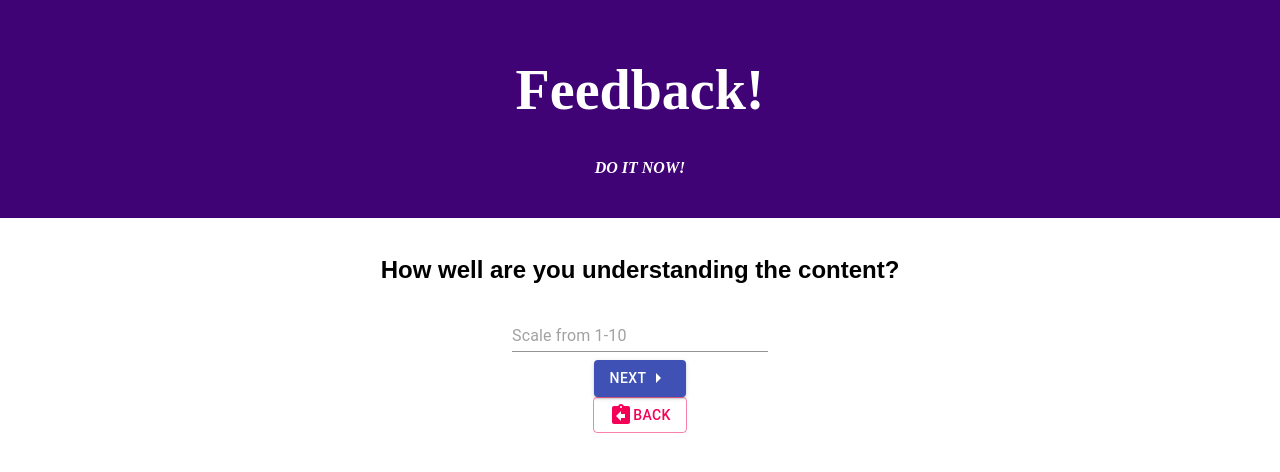
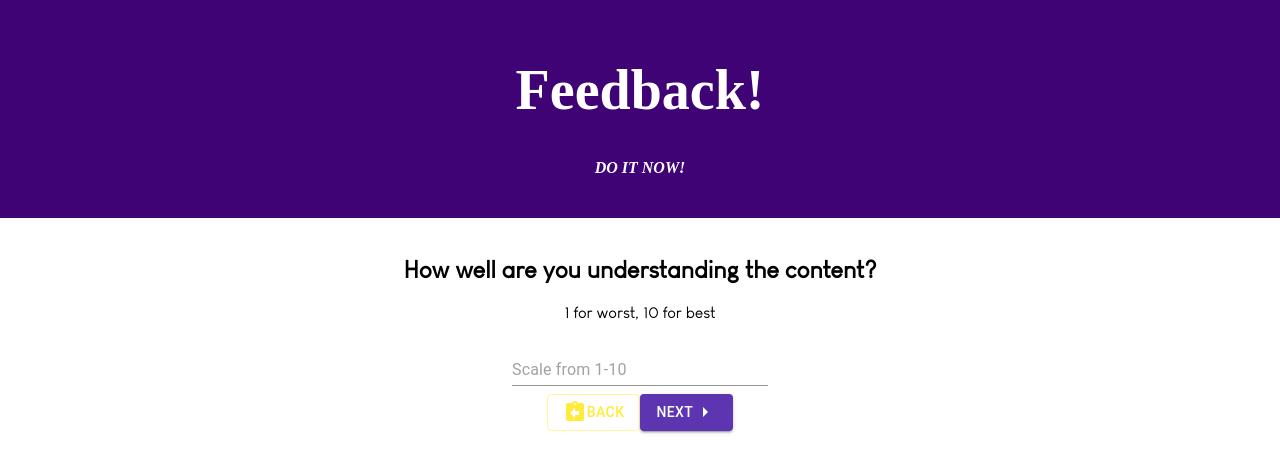
Before and after one commit to andydubois/feedback_loop_dubois, a React (Create React App) app: page /#/understanding in a window 1280 px wide. Shown: the top 472 px of the page. Built offline with nearby package versions, Linux system fonts and the light colour scheme; a web font is replaced by a local one.

Commit message:
added theme to app.js

```diff
--- a/src/components/App/App.css
+++ b/src/components/App/App.css
@@ -2,6 +2,12 @@
      font-family: educatedDeers;
      src: url(../../fonts/couture-bld.otf);
  }
+
+ @font-face {
+     font-family: cafe;
+     src: url(../../fonts/LouisGeorgeCafe.ttf);
+ }
+
 
 .App {
   text-align: center;
@@ -34,3 +40,7 @@
 .nextButton {
   margin: 1000px;
 }
+
+.content {
+font-family: cafe;
+}
--- a/src/components/App/App.js
+++ b/src/components/App/App.js
@@ -5,16 +5,31 @@ import { HashRouter as Router, Route } from "react-router-dom";
 //Components
 import Feedback from "../Feedback/Feedback";
 import Understanding from "../Understanding/Understanding";
-import Support from "../Support/Support"
-import Comments from "../Comments/Comments"
-import Review from "../Review/Review"
-import Success from "../Success/Success"
-import Admin from "../Admin/Admin"
+import Support from "../Support/Support";
+import Comments from "../Comments/Comments";
+import Review from "../Review/Review";
+import Success from "../Success/Success";
+import Admin from "../Admin/Admin";
+import { createMuiTheme, MuiThemeProvider } from "@material-ui/core/styles";
+
+const theme = createMuiTheme({
+  palette: {
+    primary: {
+      main: "#5e35b1"
+    },
+    secondary: {
+      light: "#ffff72",
+      main: "#ffeb3b"
+    }
+  }
+});
+
 
 class App extends Component {
   render() {
     return (
       <div className='App'>
+        <MuiThemeProvider theme={theme}>
           <Router>
             <header className='App-header'>
               <h1 className='App-title'>Feedback!</h1>
@@ -23,14 +38,17 @@ class App extends Component {
               </h4>
             </header>
             <br />
+            <div className='content'>
               <Route exact path='/' component={Feedback} />
               <Route path='/understanding' component={Understanding} />
               <Route path='/support' component={Support} />
-          <Route path='/comments' component={Comments}/>
-          <Route path='/review' component={Review}/>
+              <Route path='/comments' component={Comments} />
+              <Route path='/review' component={Review} />
               <Route path='/success' component={Success} />
               <Route path='/admin' component={Admin} />
+            </div>
           </Router>
+        </MuiThemeProvider>
       </div>
     );
   }
--- a/src/components/Comments/Comments.jsx
+++ b/src/components/Comments/Comments.jsx
@@ -7,6 +7,7 @@ import Button from "@material-ui/core/Button";
 import { ArrowRightSharp } from "@material-ui/icons";
 import { Assignment } from "@material-ui/icons";
 import InputAdornment from "@material-ui/core/InputAdornment";
+import { AssignmentReturn } from "@material-ui/icons";
 
 class Comments extends Component {
   //local state
@@ -56,6 +57,13 @@ class Comments extends Component {
           />
           <br />
           <Button
+            variant='outlined'
+            color='secondary'
+            onClick={this.handleBackButton}>
+            <AssignmentReturn />
+            BACK
+          </Button>
+          <Button
             className='nextButton'
             variant='contained'
             color='primary'
@@ -63,7 +71,6 @@ class Comments extends Component {
             NEXT <ArrowRightSharp />
           </Button>
         </form>
-        <button onClick={this.handleBackButton}>BACK</button>
       </div>
     );
   }
--- a/src/components/Feedback/Feedback.jsx
+++ b/src/components/Feedback/Feedback.jsx
@@ -5,6 +5,7 @@ import { connect } from "react-redux";
 import TextField from "@material-ui/core/TextField";
 import Button from "@material-ui/core/Button";
 import {ArrowRightSharp} from "@material-ui/icons";
+import { Undo } from "@material-ui/icons";
 
 class Feedback extends Component {
   //local state
@@ -42,6 +43,7 @@ class Feedback extends Component {
     return (
       <div>
         <h2>How are you feeling today?</h2>
+        <p>1 for worst, 10 for best</p>
         <form onSubmit={this.handleSubmit}>
           <TextField
             className='scoreInputField'
@@ -55,9 +57,16 @@ class Feedback extends Component {
           <br />
           <Button
             variant='contained'
+            color='secondary'
+            onClick={this.handleBackButton}>
+            <Undo />
+            BACK
+          </Button>
+          <Button
+            className='nextButton'
+            variant='contained'
             color='primary'
-            type='submit'
-            className='nextButton'>
+            type='submit'>
             NEXT <ArrowRightSharp />
           </Button>
         </form>
--- a/src/components/Review/Review.jsx
+++ b/src/components/Review/Review.jsx
@@ -1,6 +1,10 @@
 import React, { Component } from "react";
 import { connect } from "react-redux";
 import axios from "axios";
+
+//Material UI components
+import { Send } from "@material-ui/icons";
+import Button from "@material-ui/core/Button";
 
 class Review extends Component {
   state = {
@@ -13,19 +17,20 @@ class Review extends Component {
   };
 
   componentDidMount() {
-    console.log(this.state.feedback)
+    console.log(this.state.feedback);
   }
 
-  handleSubmit = (event) => {
-      axios.post('/feedback', this.state.feedback)
+  handleSubmit = event => {
+    axios
+      .post("/feedback", this.state.feedback)
       .then(response => {
-          console.log('successful post of object:', this.state.feedback)
+        console.log("successful post of object:", this.state.feedback);
       })
       .catch(error => {
-          console.log('there was an error in the client side POST', error)
-      })
-      this.props.history.push('/success')
-  }
+        console.log("there was an error in the client side POST", error);
+      });
+    this.props.history.push("/success");
+  };
 
   render() {
     return (
@@ -35,12 +40,13 @@ class Review extends Component {
         <h3>Understanding: {this.props.reduxStore.understandingReducer}</h3>
         <h3>Support: {this.props.reduxStore.supportReducer}</h3>
         <h3>Comments: {this.props.reduxStore.commentReducer}</h3>
-        <button onClick={this.handleSubmit}>Submit</button>
+        <Button onClick={this.handleSubmit} variant="outlined">
+          Submit <Send />
+        </Button>
       </div>
     );
   }
 }
-
 
 const mapStateToProps = reduxStore => ({
   reduxStore
--- a/src/components/Success/Success.jsx
+++ b/src/components/Success/Success.jsx
@@ -1,5 +1,9 @@
 import React, { Component } from "react";
 import { connect } from "react-redux";
+
+//Material UI components
+import Button from "@material-ui/core/Button";
+
 
 class Success extends Component {
 
@@ -15,7 +19,7 @@ class Success extends Component {
       <div>
         <h1>THANK YOU!!</h1>
 
-        <button onClick={this.handleSubmit}>Leave New Feedback</button>
+        <Button onClick={this.handleSubmit}>Leave New Feedback</Button>
       </div>
     );
   }
--- a/src/components/Support/Support.jsx
+++ b/src/components/Support/Support.jsx
@@ -4,7 +4,7 @@ import { connect } from "react-redux";
 //Material UI components
 import TextField from "@material-ui/core/TextField";
 import Button from "@material-ui/core/Button";
-import {ArrowRightSharp} from "@material-ui/icons";
+import { ArrowRightSharp } from "@material-ui/icons";
 import { AssignmentReturn } from "@material-ui/icons";
 
 
@@ -43,6 +43,7 @@ class Support extends Component {
     return (
       <div>
         <h2>How well are you being supported?</h2>
+        <p>1 for worst, 10 for best</p>
         <form onSubmit={this.handleSubmit}>
           <TextField
             className='scoreInputField'
@@ -55,20 +56,20 @@ class Support extends Component {
           />
           <br />
           <Button
+            variant='outlined'
+            color='secondary'
+            onClick={this.handleBackButton}>
+            <AssignmentReturn />
+            BACK
+          </Button>
+          <Button
+            className='nextButton'
             variant='contained'
             color='primary'
-            type='submit'
-            className='nextButton'>
+            type='submit'>
             NEXT <ArrowRightSharp />
           </Button>
         </form>
-        <Button
-          variant='outlined'
-          color='secondary'
-          onClick={this.handleBackButton}>
-          <AssignmentReturn />
-          BACK
-        </Button>
       </div>
     );
   }
--- a/src/components/Understanding/Understanding.jsx
+++ b/src/components/Understanding/Understanding.jsx
@@ -4,7 +4,7 @@ import { connect } from "react-redux";
 //Material UI components
 import TextField from "@material-ui/core/TextField";
 import Button from "@material-ui/core/Button";
-import {ArrowRightSharp} from "@material-ui/icons";
+import { ArrowRightSharp } from "@material-ui/icons";
 import { AssignmentReturn } from "@material-ui/icons";
 
 class Understanding extends Component {
@@ -39,6 +39,7 @@ class Understanding extends Component {
     return (
       <div>
         <h2>How well are you understanding the content?</h2>
+        <p>1 for worst, 10 for best</p>
         <form onSubmit={this.handleSubmit}>
           <TextField
             className='scoreInputField'
@@ -51,14 +52,20 @@ class Understanding extends Component {
           />
           <br />
           <Button
+            variant='outlined'
+            color='secondary'
+            onClick={this.handleBackButton}>
+            <AssignmentReturn />
+            BACK
+          </Button>
+          <Button
+            className='nextButton'
             variant='contained'
             color='primary'
-            type='submit'
-            className='nextButton'>
+            type='submit'>
             NEXT <ArrowRightSharp />
           </Button>
         </form>
-        <Button variant='outlined' color='secondary' onClick={this.handleBackButton}><AssignmentReturn />BACK</Button>
       </div>
     );
   }
```
Also changed, not shown: src/fonts/LouisGeorgeCafe.ttf (added). Lines whose indentation alone changed are shown as unchanged.
